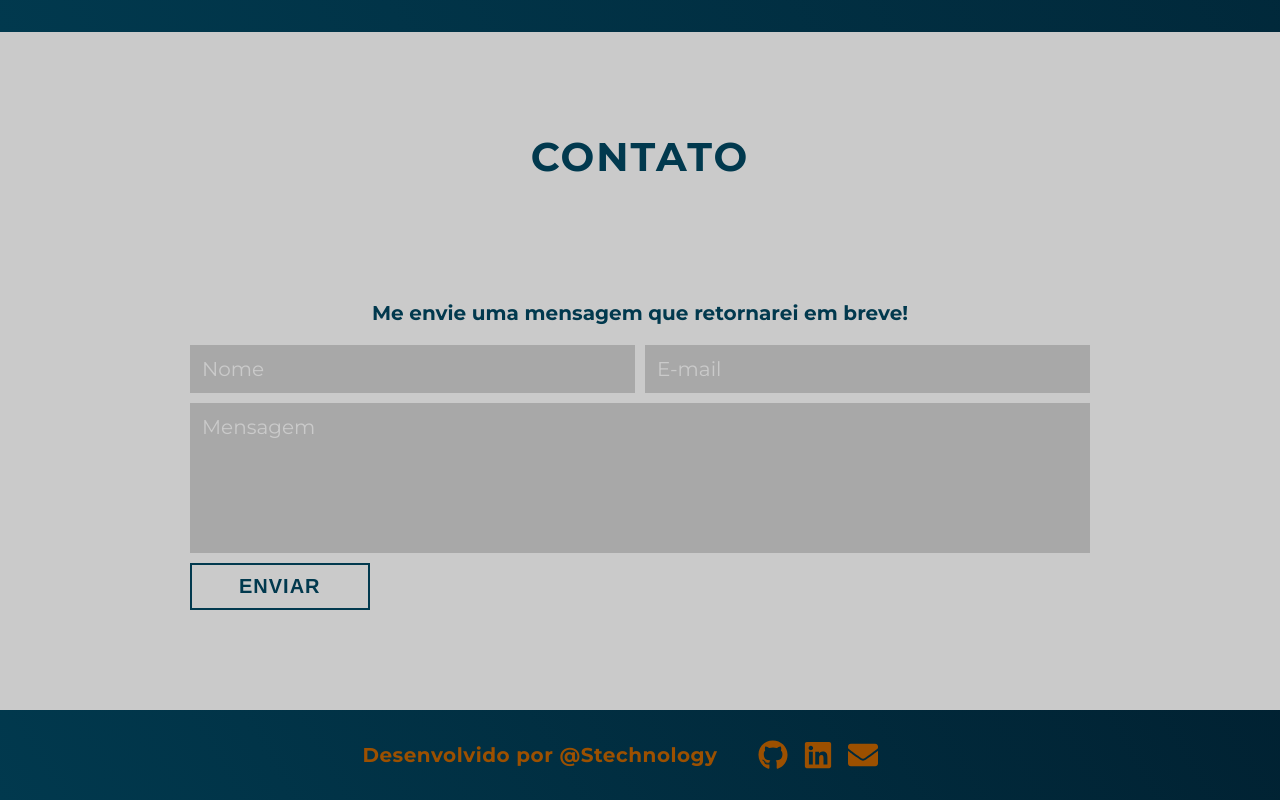
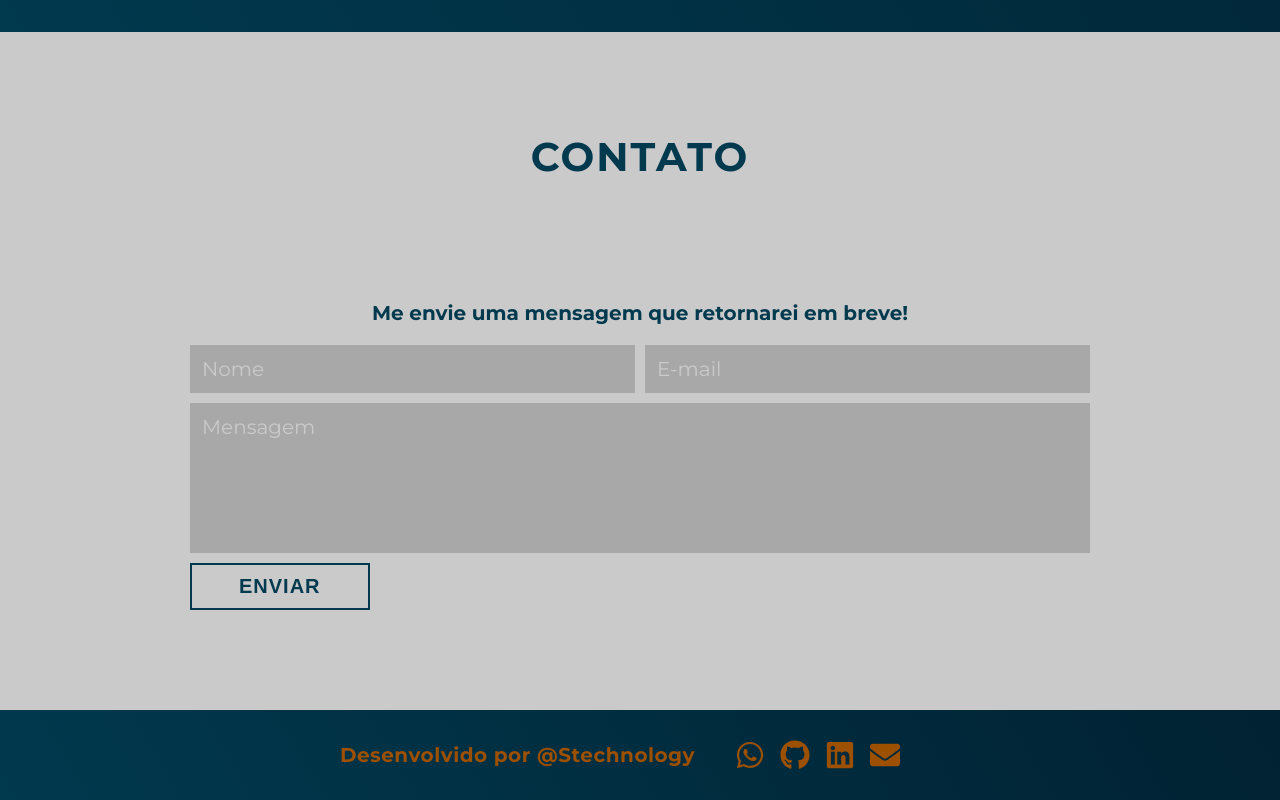
Before and after one commit to Felipeserpa/-Stechnology, a React (Vite) app: page / in a window 1280 px wide. Shown: the part 3406-4206 px from the top of the page. Built offline with nearby package versions, Linux system fonts and the light colour scheme.

Commit message:
implementaçao de link para contato

```diff
--- a/src/components/Footer/index.tsx
+++ b/src/components/Footer/index.tsx
@@ -1,4 +1,4 @@
-import { FaGithub, FaLinkedin, FaEnvelope } from 'react-icons/fa';
+import { FaGithub, FaLinkedin, FaEnvelope, FaWhatsapp } from 'react-icons/fa';
 import Container from './styles';
 
 export default function Footer() {
@@ -8,13 +8,33 @@ export default function Footer() {
         <div className="section-container">
           <p>Desenvolvido por @Stechnology</p>
           <div className="social-links">
-            <a href="" target="_blank" rel="noreferrer">
+            <a
+              href=" https://wa.me/5581995773197?text=Olá%2C%20gostaria%20de%20fazer%20um%20orçamento!"
+              target="_blank"
+              rel="noreferrer"
+            >
+              <FaWhatsapp />
+            </a>
+
+            <a
+              href=" https://github.com/Felipeserpa"
+              target="_blank"
+              rel="noreferrer"
+            >
               <FaGithub />
             </a>
-            <a href="l" target="_blank" rel="noreferrer">
+            <a
+              href=" https://www.linkedin.com/in/felipe-serpa-149b88223/"
+              target="_blank"
+              rel="noreferrer"
+            >
               <FaLinkedin />
             </a>
-            <a href="" target="_blank" rel="noreferrer">
+            <a
+              href="mailto:stecnologico@hotmail.com"
+              target="_blank"
+              rel="noreferrer"
+            >
               <FaEnvelope />
             </a>
           </div>
```
